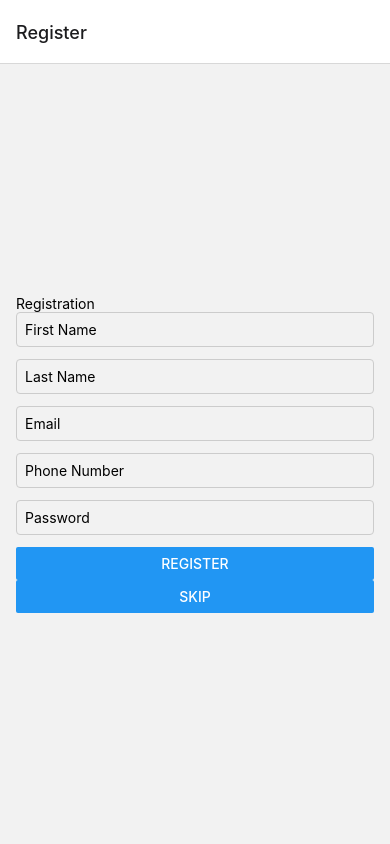
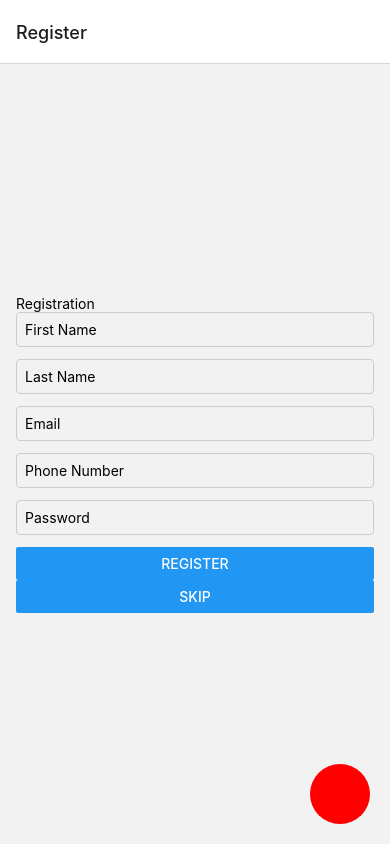
Before and after one commit to WSU-4110/Customizable-CarPlay, a React Native app in the folder CustomizableCarPlay/: screen / in a window 390 px wide. Built offline with nearby package versions, Linux system fonts and the light colour scheme.

Commit message:
I am commiting a change that is implementing a red button that can be pressed. It will eventually activate the voice assistant

```diff
--- a/CustomizableCarPlay/App.js
+++ b/CustomizableCarPlay/App.js
@@ -1,5 +1,6 @@
 import React, { useState } from "react";
 import LayoutContext from "./components/LayoutContext";
+import LayoutWithVoiceButton from './LayoutWithVoiceButton';
 
 import AppNavigator from "./navigator";
 import { StatusBar } from "expo-status-bar";
@@ -17,9 +18,12 @@ export default function App() {
   return (
     <LayoutContext.Provider value={{ layout, toggleLayout }}>
       <StatusBar style="auto" />
-      <AppNavigator />
+      <LayoutWithVoiceButton>
+        <AppNavigator />
+      </LayoutWithVoiceButton>
     </LayoutContext.Provider>
   );
+
 }
 
 const styles = StyleSheet.create({
--- /dev/null
+++ b/CustomizableCarPlay/LayoutWithVoiceButton.js
@@ -0,0 +1,35 @@
+// `LayoutWithVoiceButton.js`
+import React from 'react';
+import { TouchableOpacity, View, StyleSheet } from 'react-native';
+
+const LayoutWithVoiceButton = ({ children }) => {
+  const onPressButton = () => {
+    // You can add any action here that you want to perform when the button is pressed
+    console.log('Button pressed!');
+  };
+
+  return (
+    <View style={{ flex: 1 }}>
+      {children}
+      <TouchableOpacity style={styles.voiceButton} onPress={onPressButton}>
+        {/* Add an icon or text inside the button */}
+      </TouchableOpacity>
+    </View>
+  );
+};
+
+const styles = StyleSheet.create({
+  voiceButton: {
+    position: 'absolute',
+    right: 20,
+    bottom: 20,
+    width: 60,
+    height: 60,
+    borderRadius: 30,
+    backgroundColor: 'red',
+    justifyContent: 'center',
+    alignItems: 'center',
+  },
+});
+
+export default LayoutWithVoiceButton;
--- a/CustomizableCarPlay/package.json
+++ b/CustomizableCarPlay/package.json
@@ -10,13 +10,15 @@
   },
   "dependencies": {
     "@react-native-community/masked-view": "^0.1.11",
+    "@react-native-voice/voice": "^3.2.4",
     "@react-navigation/native": "^6.1.8",
     "@react-navigation/stack": "^6.3.18",
     "expo": "~49.0.13",
+    "expo-speech": "~11.3.0",
     "expo-status-bar": "~1.6.0",
     "firebase": "^10.5.0",
     "react": "18.2.0",
-    "react-native": "0.72.5",
+    "react-native": "0.72.6",
     "react-native-gesture-handler": "~2.12.0",
     "react-native-reanimated": "~3.3.0",
     "react-native-safe-area-context": "4.6.3",
```
Also changed, not shown: CustomizableCarPlay/VoiceRecognition.js (added, +43 -0 lines), 34 other files (tests, documents, lock files or other folders).
